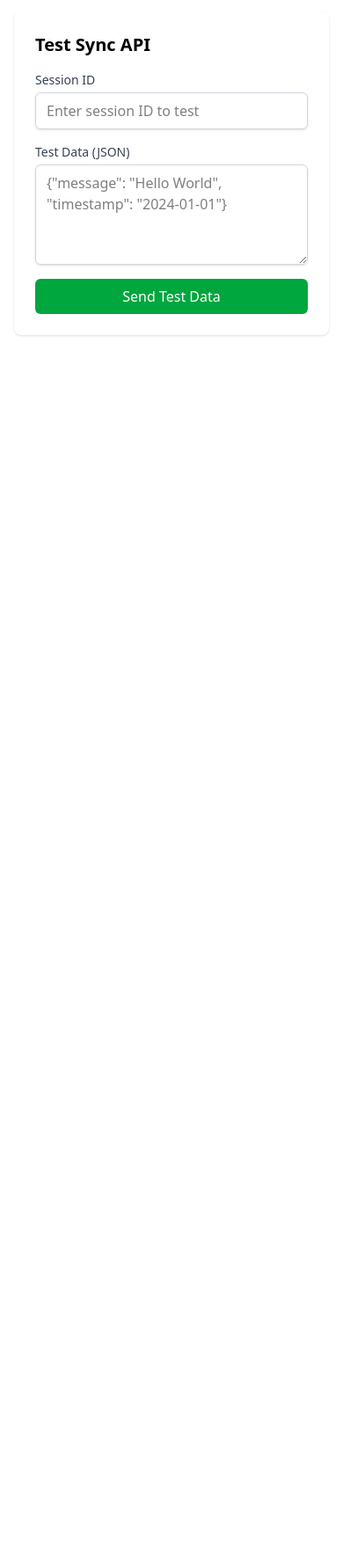
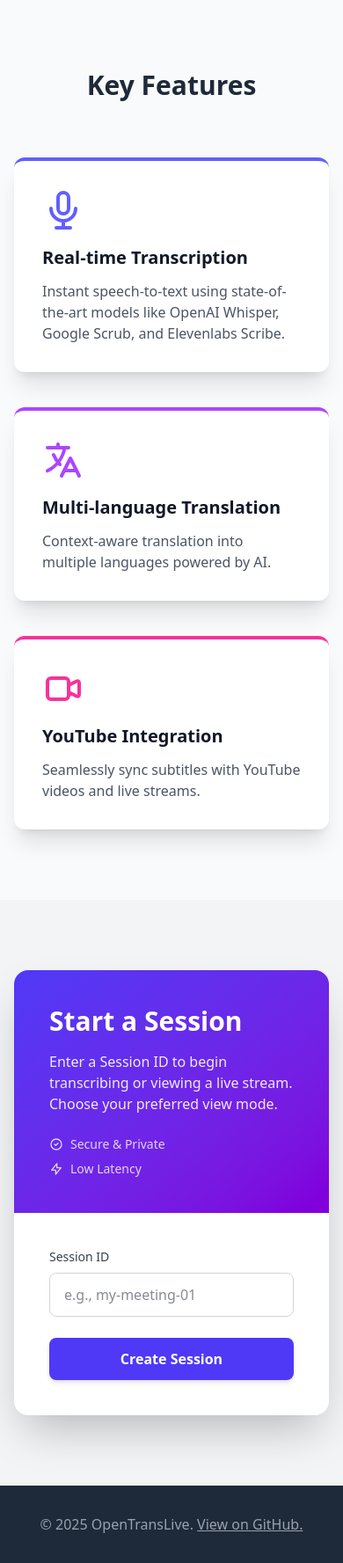
Before and after one commit to g0v/OpenTransLive, a Flask app: page / in a window 390 px wide. Shown: the part 409-2186 px from the top of the page at 88% size. Before the commit the page ends 791 px from the top, so only its background shows below. Run offline with Flask 3, Linux system fonts and the light colour scheme; some libraries are stand-ins or nearby versions.

Commit message:
let anyone can create session and gen secret_key

```diff
--- a/live_server/app/templates/index.html
+++ b/live_server/app/templates/index.html
@@ -1,124 +1,98 @@
-{% extends "base.html" %} {% block title %}Real-time Transcription Server{%
-endblock %} {% block content %}
-<div class="container mx-auto px-4 py-8">
-  <h1 class="text-3xl font-bold mb-6">Real-time Transcription Server</h1>
+{% extends "base.html" %}
+{% block title %}OpenTransLive - Real-time Translation{% endblock %}
 
-  <div class="grid grid-cols-1 md:grid-cols-2 gap-6">
-    <div class="bg-white p-6 rounded-lg shadow">
-      <h2 class="text-xl font-semibold mb-4">Create New Session</h2>
-      <form id="create-form" class="space-y-4">
-        <div>
-          <label
-            for="session-id"
-            class="block text-sm font-medium text-gray-700"
-            >Session ID</label
-          >
-          <input
-            type="text"
-            id="session-id"
-            name="session-id"
-            class="mt-1 block w-full px-3 py-2 border border-gray-300 rounded-md shadow-sm focus:outline-none focus:ring-indigo-500 focus:border-indigo-500"
-            placeholder="Enter session ID"
-          />
+{% block content %}
+<div class="min-h-screen bg-gray-50 font-sans text-gray-900">
+    <!-- Hero Section -->
+    <div class="relative overflow-hidden bg-gradient-to-r from-indigo-600 via-purple-600 to-pink-600 text-white">
+        <div class="absolute inset-0 opacity-10 bg-[url('https://www.transparenttextures.com/patterns/cubes.png')]"></div>
+        <div class="container mx-auto px-6 py-24 relative z-10 text-center">
+            <h1 class="text-5xl md:text-7xl font-extrabold tracking-tight mb-6 drop-shadow-md">
+                OpenTransLive
+            </h1>
+            <p class="text-xl md:text-2xl font-light max-w-3xl mx-auto mb-10 text-indigo-100 drop-shadow-sm">
+                An open-source, real-time voice transcription and translation system.
+            </p>
+            <a href="#create-session" class="inline-block bg-white text-indigo-600 font-bold py-3 px-8 rounded-full shadow-lg hover:bg-gray-100 transition duration-300 transform hover:-translate-y-1">
+                Start Now
+            </a>
         </div>
-        <button
-          type="submit"
-          target="yt"
-          class="w-full bg-indigo-600 text-white px-4 py-2 rounded-md hover:bg-indigo-700 focus:outline-none focus:ring-2 focus:ring-indigo-500"
-        >
-          Youtube Embed View
-        </button>
-        <button
-          type="submit"
-          target="rt"
-          class="w-full bg-indigo-600 text-white px-4 py-2 rounded-md hover:bg-indigo-700 focus:outline-none focus:ring-2 focus:ring-indigo-500"
-        >
-          Real-time View
-        </button>
-      </form>
     </div>
 
-    <div class="bg-white p-6 rounded-lg shadow">
-      <h2 class="text-xl font-semibold mb-4">Test Sync API</h2>
-      <form id="sync-form" class="space-y-4">
-        <div>
-          <label for="test-id" class="block text-sm font-medium text-gray-700"
-            >Session ID</label
-          >
-          <input
-            type="text"
-            id="test-id"
-            name="test-id"
-            class="mt-1 block w-full px-3 py-2 border border-gray-300 rounded-md shadow-sm focus:outline-none focus:ring-indigo-500 focus:border-indigo-500"
-            placeholder="Enter session ID to test"
-          />
+    <!-- Features Grid -->
+    <div class="container mx-auto px-6 py-20">
+        <h2 class="text-3xl font-bold text-center mb-16 text-gray-800">Key Features</h2>
+        <div class="grid grid-cols-1 md:grid-cols-3 gap-10">
+            <!-- Feature 1 -->
+            <div class="bg-white rounded-xl shadow-xl p-8 hover:shadow-2xl transition duration-300 border-t-4 border-indigo-500 transform hover:-translate-y-1">
+                <div class="text-indigo-500 mb-4">
+                    <svg class="w-12 h-12" fill="none" stroke="currentColor" viewBox="0 0 24 24"><path stroke-linecap="round" stroke-linejoin="round" stroke-width="2" d="M19 11a7 7 0 01-7 7m0 0a7 7 0 01-7-7m7 7v4m0 0H8m4 0h4m-4-8a3 3 0 01-3-3V5a3 3 0 116 0v6a3 3 0 01-3 3z"></path></svg>
+                </div>
+                <h3 class="text-xl font-bold mb-3">Real-time Transcription</h3>
+                <p class="text-gray-600">Instant speech-to-text using state-of-the-art models like OpenAI Whisper, Google Scrub, and Elevenlabs Scribe.</p>
+            </div>
+            <!-- Feature 2 -->
+            <div class="bg-white rounded-xl shadow-xl p-8 hover:shadow-2xl transition duration-300 border-t-4 border-purple-500 transform hover:-translate-y-1">
+                <div class="text-purple-500 mb-4">
+                    <svg class="w-12 h-12" fill="none" stroke="currentColor" viewBox="0 0 24 24"><path stroke-linecap="round" stroke-linejoin="round" stroke-width="2" d="M3 5h12M9 3v2m1.048 9.5A18.022 18.022 0 016.412 9m6.088 9h7M11 21l5-10 5 10M12.751 5C11.783 10.77 8.07 15.61 3 18.129"></path></svg>
+                </div>
+                <h3 class="text-xl font-bold mb-3">Multi-language Translation</h3>
+                <p class="text-gray-600">Context-aware translation into multiple languages powered by AI.</p>
+            </div>
+            <!-- Feature 3 -->
+            <div class="bg-white rounded-xl shadow-xl p-8 hover:shadow-2xl transition duration-300 border-t-4 border-pink-500 transform hover:-translate-y-1">
+                <div class="text-pink-500 mb-4">
+                    <svg class="w-12 h-12" fill="none" stroke="currentColor" viewBox="0 0 24 24"><path stroke-linecap="round" stroke-linejoin="round" stroke-width="2" d="M15 10l4.553-2.276A1 1 0 0121 8.618v6.764a1 1 0 01-1.447.894L15 14M5 18h8a2 2 0 002-2V8a2 2 0 00-2-2H5a2 2 0 00-2 2v8a2 2 0 002 2z"></path></svg>
+                </div>
+                <h3 class="text-xl font-bold mb-3">YouTube Integration</h3>
+                <p class="text-gray-600">Seamlessly sync subtitles with YouTube videos and live streams.</p>
+            </div>
         </div>
-        <div>
-          <label for="test-data" class="block text-sm font-medium text-gray-700"
-            >Test Data (JSON)</label
-          >
-          <textarea
-            id="test-data"
-            name="test-data"
-            rows="4"
-            class="mt-1 block w-full px-3 py-2 border border-gray-300 rounded-md shadow-sm focus:outline-none focus:ring-indigo-500 focus:border-indigo-500"
-            placeholder='{"message": "Hello World", "timestamp": "2024-01-01"}'
-          ></textarea>
+    </div>
+
+    <!-- Create Session Section -->
+    <div id="create-session" class="bg-gray-100 py-20">
+        <div class="container mx-auto px-6">
+            <div class="max-w-4xl mx-auto bg-white rounded-2xl shadow-2xl overflow-hidden flex flex-col md:flex-row">
+                <div class="md:w-1/2 bg-gradient-to-br from-indigo-600 to-purple-700 p-10 text-white flex flex-col justify-center">
+                    <h3 class="text-3xl font-bold mb-4">Start a Session</h3>
+                    <p class="mb-6 opacity-90">Enter a Session ID to begin transcribing or viewing a live stream. Choose your preferred view mode.</p>
+                    <ul class="space-y-2 text-sm opacity-80">
+                        <li class="flex items-center"><svg class="w-4 h-4 mr-2" fill="none" stroke="currentColor" viewBox="0 0 24 24"><path stroke-linecap="round" stroke-linejoin="round" stroke-width="2" d="M9 12l2 2 4-4m6 2a9 9 0 11-18 0 9 9 0 0118 0z"></path></svg> Secure & Private</li>
+                        <li class="flex items-center"><svg class="w-4 h-4 mr-2" fill="none" stroke="currentColor" viewBox="0 0 24 24"><path stroke-linecap="round" stroke-linejoin="round" stroke-width="2" d="M13 10V3L4 14h7v7l9-11h-7z"></path></svg> Low Latency</li>
+                    </ul>
+                </div>
+                <div class="md:w-1/2 p-10 flex flex-col justify-center">
+                    <form id="create-form" class="space-y-6" action="{{ url_for('create_session') }}" method="post">
+                        <div>
+                            <label for="session-id" class="block text-sm font-medium text-gray-700 mb-2">Session ID</label>
+                            <input type="text" id="session-id" name="sid" class="w-full px-4 py-3 rounded-lg border border-gray-300 focus:ring-2 focus:ring-indigo-500 focus:border-indigo-500 transition duration-200 outline-none" placeholder="e.g., my-meeting-01" required>
+                        </div>
+                        <div class="space-y-3">
+                            <button type="submit" target="rt" class="w-full bg-indigo-600 text-white font-bold py-3 px-4 rounded-lg hover:bg-indigo-700 transition duration-300 shadow-md flex justify-center items-center group">
+                                Create Session
+                            </button>
+                            <!--button type="submit" target="yt" class="w-full bg-white text-red-600 border-2 border-red-100 font-bold py-3 px-4 rounded-lg hover:bg-red-50 transition duration-300 flex justify-center items-center">
+                                <svg class="w-5 h-5 mr-2" fill="currentColor" viewBox="0 0 24 24"><path d="M19.615 3.184c-3.604-.246-11.631-.245-15.23 0-3.897.266-4.356 2.62-4.385 8.816.029 6.185.484 8.549 4.385 8.816 3.6.245 11.626.246 15.23 0 3.897-.266 4.356-2.62 4.385-8.816-.029-6.185-.484-8.549-4.385-8.816zm-10.615 12.816v-8l8 3.993-8 4.007z"/></svg>
+                                YouTube Embed View
+                            </button-->
+                        </div>
+                    </form>
+                </div>
+            </div>
         </div>
-        <button
-          type="submit"
-          class="w-full bg-green-600 text-white px-4 py-2 rounded-md hover:bg-green-700 focus:outline-none focus:ring-2 focus:ring-green-500"
-        >
-          Send Test Data
-        </button>
-      </form>
     </div>
-  </div>
+
+    <!-- Footer -->
+    <footer class="bg-gray-800 text-gray-400 py-8 text-center">
+        <div class="container mx-auto px-6">
+            <p>&copy; 2025 OpenTransLive. <a href="https://github.com/g0v/OpenTransLive" target="_blank" class="underline hover:filter hover:filter-[brightness(1.2)]">View on GitHub.</a></p>
+        </div>
+    </footer>
 </div>
-{% endblock %} {% block scripts %}
+{% endblock %}
+
+{% block scripts %}
 <script>
-  document.addEventListener('DOMContentLoaded', function () {
-    const createForm = document.getElementById('create-form')
-    const syncForm = document.getElementById('sync-form')
-
-    createForm.addEventListener('submit', function (e) {
-      e.preventDefault()
-      console.log(e.submitter)
-      const sessionId = document.getElementById('session-id').value.trim()
-      const target = e.submitter.getAttribute('target')
-      if (sessionId) {
-        window.open(`/${target}/${sessionId}`, '_blank')
-      }
-    })
-
-    syncForm.addEventListener('submit', function (e) {
-      e.preventDefault()
-      const sessionId = document.getElementById('test-id').value.trim()
-      const testData = document.getElementById('test-data').value.trim()
-
-      if (sessionId && testData) {
-        try {
-          const data = JSON.parse(testData)
-
-          fetch(`/api/sync/${sessionId}`, {
-            method: 'POST',
-            headers: {
-              'Content-Type': 'application/json'
-            },
-            body: JSON.stringify(data)
-          })
-            .then(response => response.json())
-            .then(result => {
-              alert('Data sent successfully!')
-            })
-            .catch(error => {
-              alert('Error sending data: ' + error.message)
-            })
-        } catch (error) {
-          alert('Invalid JSON data: ' + error.message)
-        }
-      }
-    })
-  })
 </script>
 {% endblock %}
--- a/realtime_client/elevenlabs_realtime.py
+++ b/realtime_client/elevenlabs_realtime.py
@@ -22,8 +22,8 @@ converter = opencc.OpenCC("s2tw")
 FORMAT = pyaudio.paInt16
 CHANNELS = 1
 RATE = 16000
-CHUNK = int(RATE / 10)  # 100ms
-PARTIAL_INTERVAL = 1.5
+CHUNK = int(RATE / 8)
+PARTIAL_INTERVAL = 2
 
 class MicrophoneStream:
     """Opens a recording stream as a generator yielding the audio chunks."""
--- a/realtime_client/pyproject.toml
+++ b/realtime_client/pyproject.toml
@@ -14,5 +14,6 @@ dependencies = [
     "opencc>=1.1.9",
     "pyaudio>=0.2.14",
     "python-socketio>=5.14.3",
+    "websocket-client>=1.9.0",
     "websockets>=14.0",
 ]
```
Also changed, not shown: live_server/app/__init__.py (+103 -16 lines), live_server/app/templates/panel.html (added, +108 -0 lines), realtime_client/run.py (+12 -26 lines), transcribe_client/run.py (+4 -4 lines), live_server/rooms.db (added), 1 other file.
